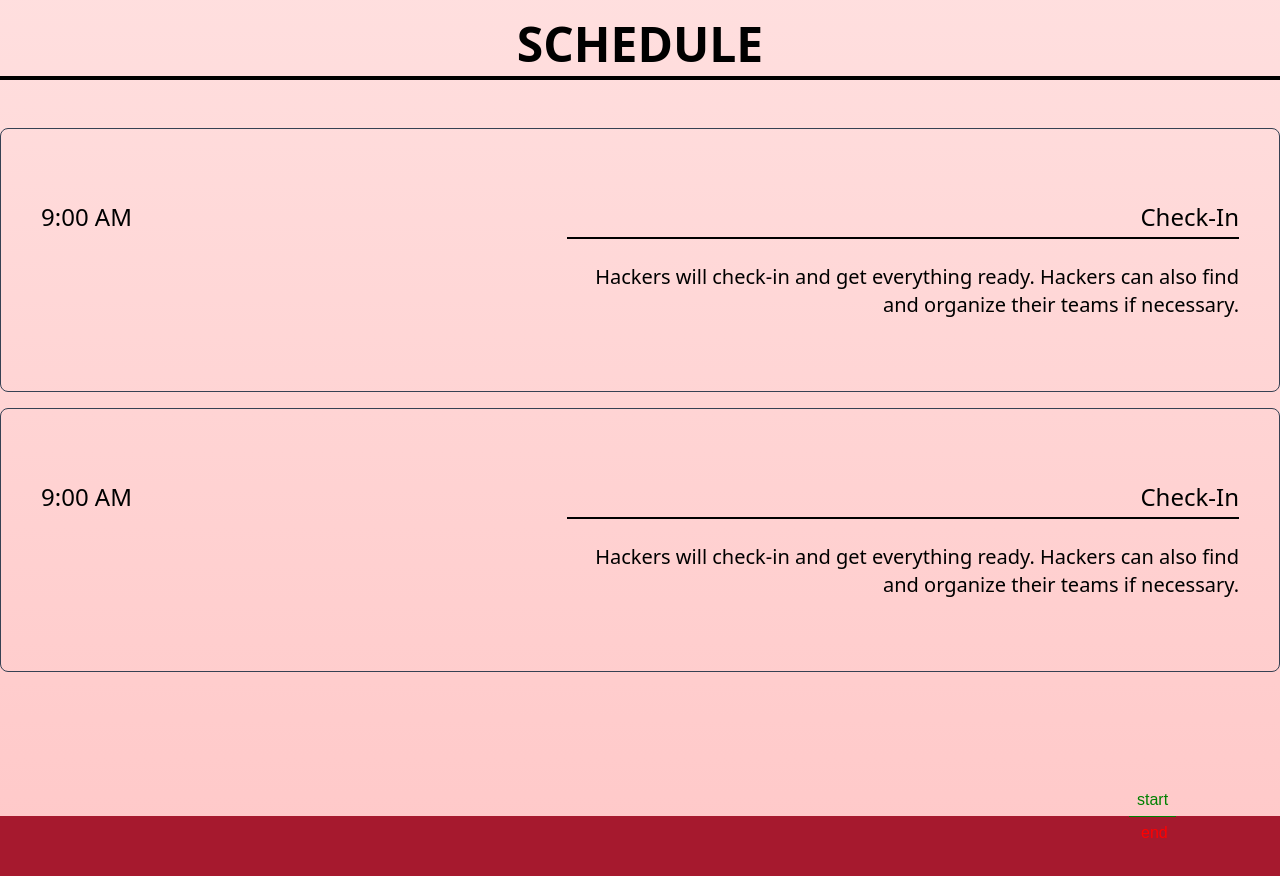
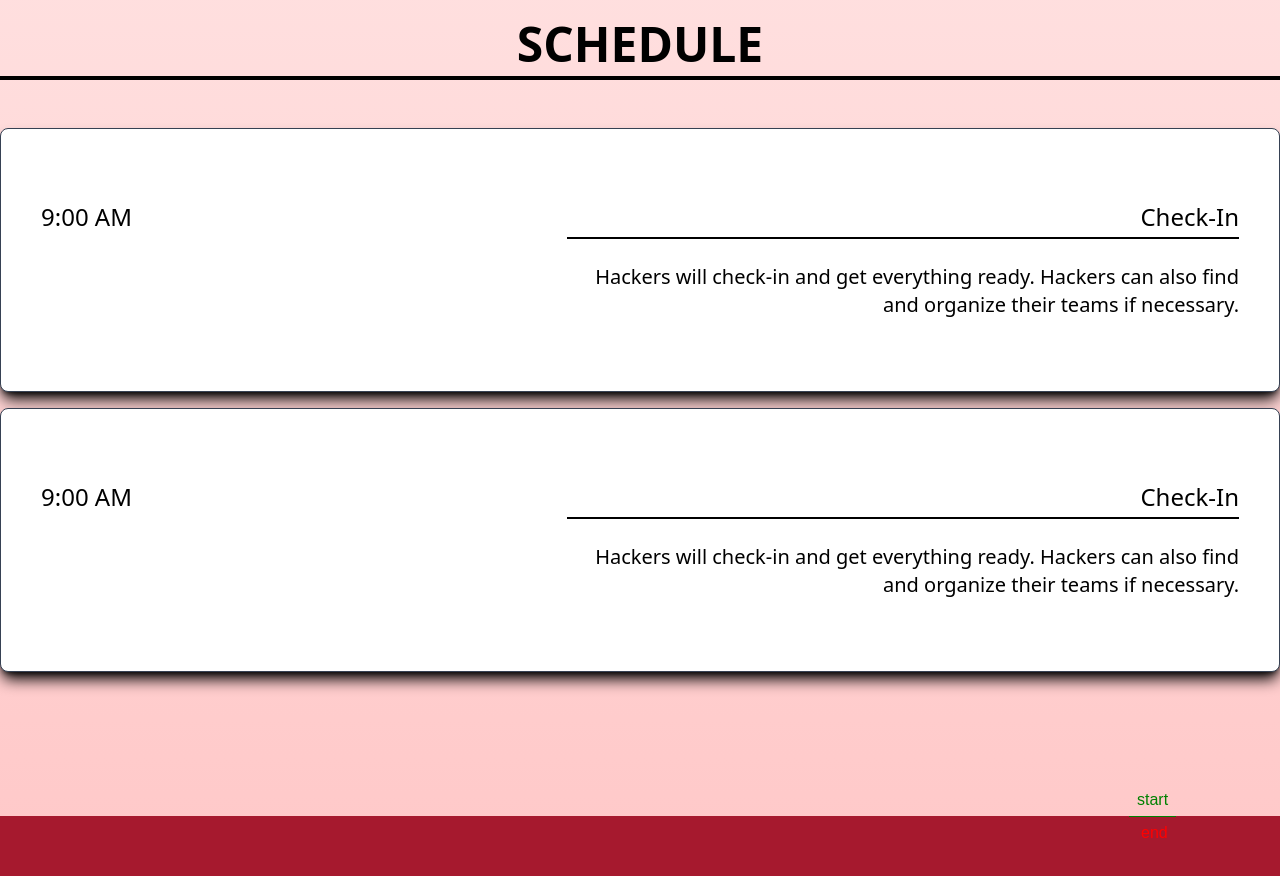
Before and after one commit to jacob-s-codes/uhshacks, a Next.js app: page / in a window 1280 px wide. Shown: the part 2100-2976 px from the top of the page. Built offline with nearby package versions, Linux system fonts and the light colour scheme.

Commit message:
changed bg for schedule

```diff
--- a/src/app/page.tsx
+++ b/src/app/page.tsx
@@ -198,7 +198,7 @@ export default function Home() {
             <hr className='border-2 border-black'/>
             <div className='flex flex-col items-center w-full text-2xl font-thin pt-12 gap-y-4'>
               <div className='flex flex-row justify-between w-full max-w-7xl border border-gray-700 px-10 py-18
-              rounded-lg'>
+              rounded-lg bg-white shadow-lg shadow-black'>
                 <h3 className='font-medium'>9:00 AM</h3>
                 <div className='flex flex-col items-end text-right max-w-2xl'>
                   <h3 className='font-medium pb-1'>Check-In</h3>
@@ -207,7 +207,7 @@ export default function Home() {
                 </div>
               </div>
               <div className='flex flex-row justify-between w-full max-w-7xl border border-gray-700 px-10 py-18
-              rounded-lg'>
+              rounded-lg bg-white shadow-lg shadow-black'>
                 <h3 className='font-medium'>9:00 AM</h3>
                 <div className='flex flex-col items-end text-right max-w-2xl'>
                   <h3 className='font-medium pb-1'>Check-In</h3>
```
